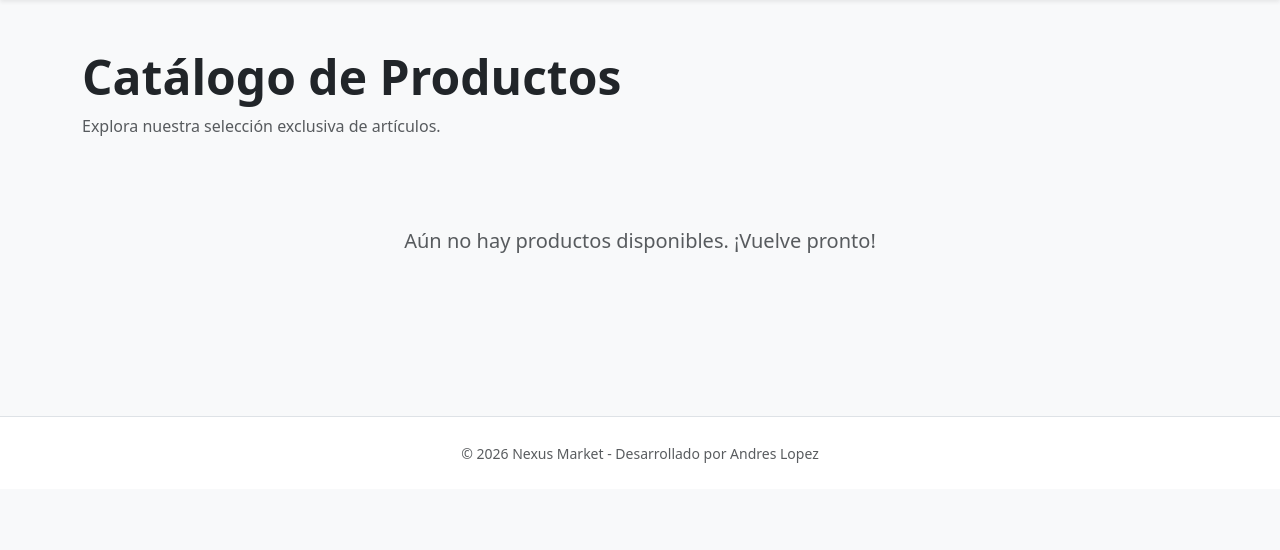
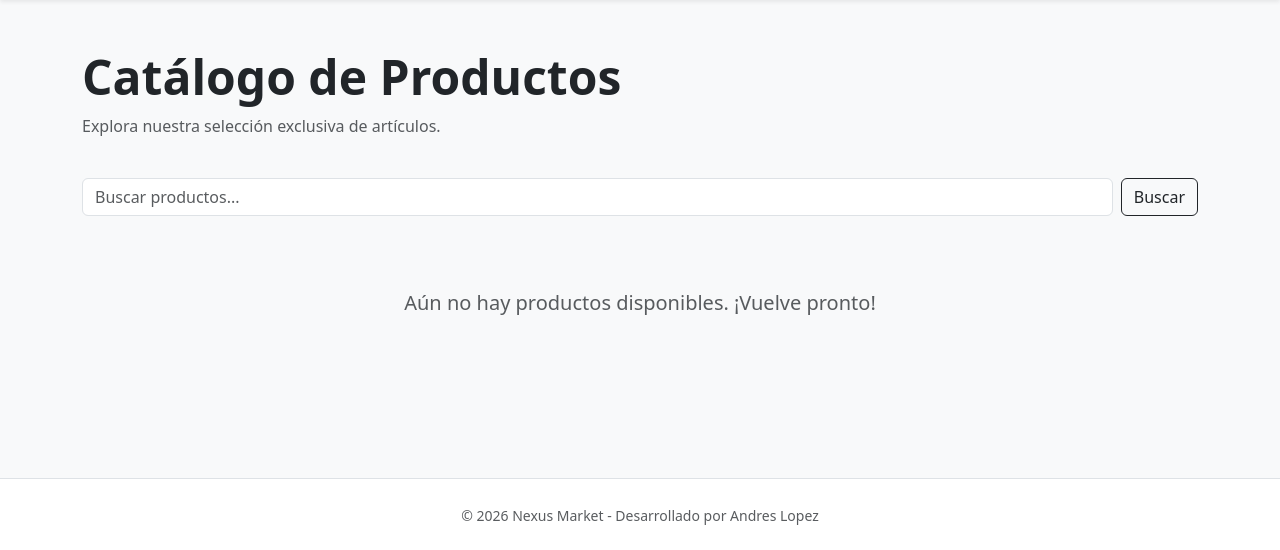
Before and after one commit to SAndresLopez/Nexus_Market, a Django app: page / in a window 1280 px wide. Shown: the part 56-606 px from the top of the page. Run offline with Django 5.2, Linux system fonts and the light colour scheme; data that the repository does not hold is empty.

Commit message:
Correción en home

```diff
--- a/core/templates/core/home.html
+++ b/core/templates/core/home.html
@@ -27,12 +27,22 @@
             </div>
         </div>
 
+        <form method="GET" action="{% url 'home' %}" class="d-flex mb-4" role="search">
+          <input
+            class="form-control me-2"
+            type="search"
+            name="q"
+            placeholder="Buscar productos..."
+            value="{{ request.GET.q|default:'' }}"
+          >
+          <button class="btn btn-outline-dark" type="submit">Buscar</button>
+        </form>
+
         <div class="row">
             {% for p in productos %}
             <div class="col-md-4 mb-4">
                 <div class="card h-100 border-0 shadow-sm">
-                    <div class="card-body">
-                        <div class="card h-100 border-0 shadow-sm">
+
                     {% if p.imagen %}
                         <img src="{{ p.imagen.url }}"
                          class="card-img-top"
@@ -41,6 +51,7 @@
                     {% else %}
                         <img src="https://via.placeholder.com/300x200?text=Sin+Imagen" class="card-img-top" alt="Sin imagen">
                     {% endif %}
+
                     <div class="card-body">
                         <div class="d-flex justify-content-between align-items-start mb-2">
                             <h5 class="card-title mb-0 fw-bold">{{ p.nombre }}</h5>
@@ -48,12 +59,14 @@
                         </div>
                         <p class="card-text text-secondary">{{ p.descripcion }}</p>
                     </div>
+
                     <div class="card-footer bg-white border-0 pb-3">
                         <div class="d-flex justify-content-between align-items-center">
                             <small class="text-muted">Stock: <strong>{{ p.stock }}</strong></small>
                             <a href="{% url 'detalle' p.pk %}" class="btn btn-dark btn-sm px-4">Comprar</a>
                         </div>
                     </div>
+
                 </div>
             </div>
             {% empty %}
--- a/core/views.py
+++ b/core/views.py
@@ -2,7 +2,12 @@ from django.shortcuts import render, get_object_or_404
 from .models import Producto
 
 def home(request):
-    productos = Producto.objects.all()
+    query = request.GET.get('q')
+    if query:
+        productos = Producto.objects.filter(nombre__icontains=query)
+    else:
+        productos = Producto.objects.all()
+
     return render(request, 'core/home.html', {'productos': productos})
 
 def detalle_producto(request, pk):
```
Lines whose indentation alone changed are shown as unchanged.
